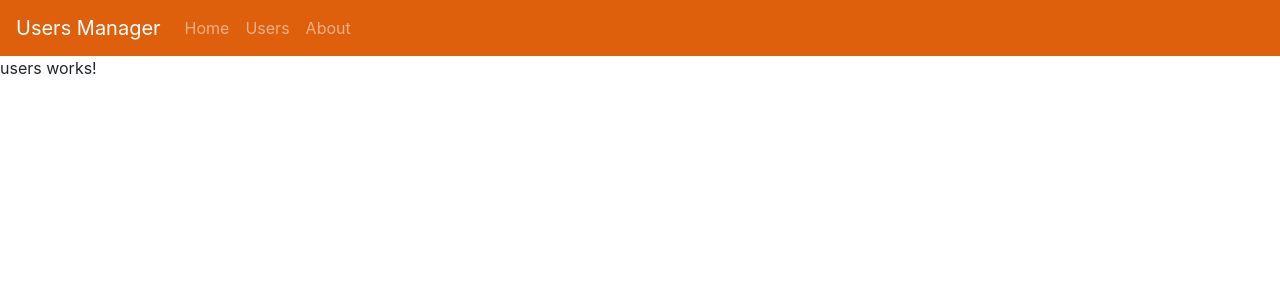
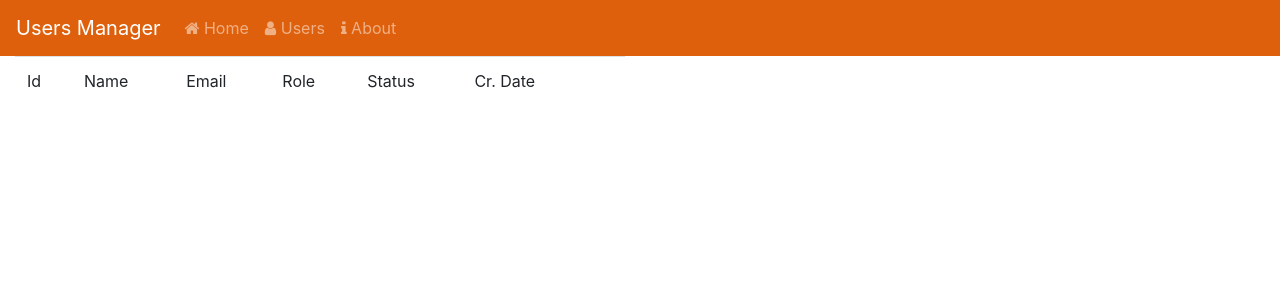
Before and after one commit to AhmadH2/user_manager, an Angular app: page /users in a window 1280 px wide. Shown: the top 300 px of the page. Built offline with nearby package versions, Linux system fonts and the light colour scheme.

Commit message:
build add user section

```diff
--- a/angular.json
+++ b/angular.json
@@ -90,7 +90,7 @@
             ],
             "styles": [
               "./node_modules/bootstrap/dist/css/bootstrap.min.css",
-              "./node_modules/ngx-bootstrap/datepicker/bs-datepicker.css",
+              "./node_modules/font-awesome/css/font-awesome.css",
               "src/styles.css"
             ],
             "scripts": []
--- a/src/app/app.module.ts
+++ b/src/app/app.module.ts
@@ -9,6 +9,7 @@ import { NgbModule } from '@ng-bootstrap/ng-bootstrap';
 import { HomeComponent } from './home/home.component';
 import { UsersComponent } from './users/users.component';
 import { AboutComponent } from './about/about.component';
+import {FormsModule} from '@angular/forms'
 
 @NgModule({
   declarations: [
@@ -22,7 +23,8 @@ import { AboutComponent } from './about/about.component';
     BrowserModule,
     AppRoutingModule,
     BrowserAnimationsModule,
-    NgbModule
+    NgbModule,
+    FormsModule
   ],
   providers: [],
   bootstrap: [AppComponent]
--- a/src/app/home/home.component.html
+++ b/src/app/home/home.component.html
@@ -1 +1,32 @@
-<p>home works!</p>
+<p>Welcome to User Manger Application</p>
+
+<ng-template #addUserModal let-modal>
+    <div class="modal-header">
+        <h4 class="modal-title" id="modal-basic-title">Add User</h4>
+        <button type="button" class="close" aria-label="Close" (click)="modal.dismiss('Cross click')">
+            <span aria-hidden="true">&times;</span>
+        </button>
+    </div>
+    <div class="modal-body">
+        <form>
+            <div class="form-group">
+                <label>Name</label>
+                <input type="text" class="form-control" [(ngModel)]="user.name" name="name">
+            </div>
+            <div class="form-group">
+                <label>Email</label>
+                <input type="email" class="form-control" [(ngModel)]="user.email" name="email">
+            </div>
+            <div class="form-group">
+                <label>Role</label>
+                <input type="text" class="form-control" [(ngModel)]="user.role" name="role">
+            </div>
+            <div class="form-group">
+                <label>Status</label>
+                <input type="text" class="form-control" [(ngModel)]="user.status" name="status">
+            </div>
+        </form>
+        <button class="btn btn-success" (click)="addUser()">Save</button>
+    </div>
+</ng-template>
+<button class="btn btn-primary" (click)="open(addUserModal)"><i class="fa fa-plus"></i> Add User</button>
--- a/src/app/home/home.component.ts
+++ b/src/app/home/home.component.ts
@@ -1,4 +1,7 @@
-import { Component, OnInit } from '@angular/core';
+import { Component, NgModule, OnInit } from '@angular/core';
+import { NgbModal } from '@ng-bootstrap/ng-bootstrap';
+import { User } from '../user';
+import { UsersService } from '../users.service';
 
 @Component({
   selector: 'app-home',
@@ -7,9 +10,22 @@ import { Component, OnInit } from '@angular/core';
 })
 export class HomeComponent implements OnInit {
 
-  constructor() { }
+  user:User;
+
+  constructor(private modalService: NgbModal, private usersService: UsersService) {
+    this.user = new User(0, '', ' ', '', '', Date.now())
+  }
 
   ngOnInit(): void {
   }
 
+  open(content) {
+    this.modalService.open(content, { ariaLabelledBy: 'modal-basic-title' });
+  }
+
+  addUser() {
+    this.usersService.addUser(this.user);
+    this.modalService.dismissAll();
+  }
+
 }
--- a/src/app/navbar/navbar.component.html
+++ b/src/app/navbar/navbar.component.html
@@ -9,16 +9,16 @@
         <ul class="navbar-nav mr-auto">
             <li class="nav-item">
                 <a class="nav-link" [routerLink]="['/home']"
-                    routerLinkActive="router-link-active">
+                    routerLinkActive="router-link-active"><i class="fa fa-home"></i>
                     Home <span class="sr-only">(current)</span></a>
             </li>
             <li class="nav-item">
                 <a class="nav-link" [routerLink]="['/users']"
-                    routerLinkActive="router-link-active">Users</a>
+                    routerLinkActive="router-link-active"><i class="fa fa-user"></i> Users</a>
             </li>
             <li class="nav-item">
                 <a class="nav-link" [routerLink]="['/about']" routerLinkActive="router-link-active">
-                    About</a>
+                    <i class="fa fa-info"></i> About</a>
             </li>
 
         </ul>
--- /dev/null
+++ b/src/app/user.ts
@@ -0,0 +1,4 @@
+export class User {
+    constructor(public id:number, public name:string, public email:string, public role:string,
+         public status:string, public crDate:number) {}
+}
--- /dev/null
+++ b/src/app/users.service.ts
@@ -0,0 +1,20 @@
+import { Injectable } from '@angular/core';
+import { User } from './user';
+
+@Injectable({
+  providedIn: 'root'
+})
+export class UsersService {
+
+  users: User[] = [];
+
+  constructor() { }
+
+  getUsers(): User[] {
+    return this.users;
+  }
+
+  addUser(user: User) {
+    this.users.push(user);
+  }
+}
--- a/src/app/users/users.component.html
+++ b/src/app/users/users.component.html
@@ -1 +1,27 @@
-<p>users works!</p>
+
+<div class="col-6">
+    <table class="table table-striped">
+        <thead class="thead-dark">
+            <tr>
+                <td>Id</td>
+                <td>Name</td>
+                <td>Email</td>
+                <td>Role</td>
+                <td>Status</td>
+                <td>Cr. Date</td>
+                <td></td>
+            </tr>
+        </thead>
+        <tbody>
+            <tr *ngFor="let user of users">
+                <td>{{user.id}}</td>
+                <td>{{user.name}}</td>
+                <td>{{user.email}}</td>
+                <td>{{user.role}}</td>
+                <td>{{user.status}}</td>
+                <td>{{user.crDate}}</td>
+                <td><i class="fas fa-plus"></i></td>
+            </tr>
+        </tbody>
+    </table>
+</div>
--- a/src/app/users/users.component.ts
+++ b/src/app/users/users.component.ts
@@ -1,4 +1,6 @@
 import { Component, OnInit } from '@angular/core';
+import { User } from '../user';
+import { UsersService } from '../users.service';
 
 @Component({
   selector: 'app-users',
@@ -7,9 +9,16 @@ import { Component, OnInit } from '@angular/core';
 })
 export class UsersComponent implements OnInit {
 
-  constructor() { }
+  users: User[];
+
+  constructor(private usersService: UsersService) { }
 
   ngOnInit(): void {
+    this.users = this.usersService.getUsers();
+  }
+
+  print(u) {
+    return JSON.stringify(u);
   }
 
 }
--- a/src/styles.css
+++ b/src/styles.css
@@ -1 +1,2 @@
 /* You can add global styles to this file, and also import other style files */
+@import "../node_modules/font-awesome/css/font-awesome.css";
```
Also changed, not shown: 2 other files (tests, documents, lock files or other folders).
